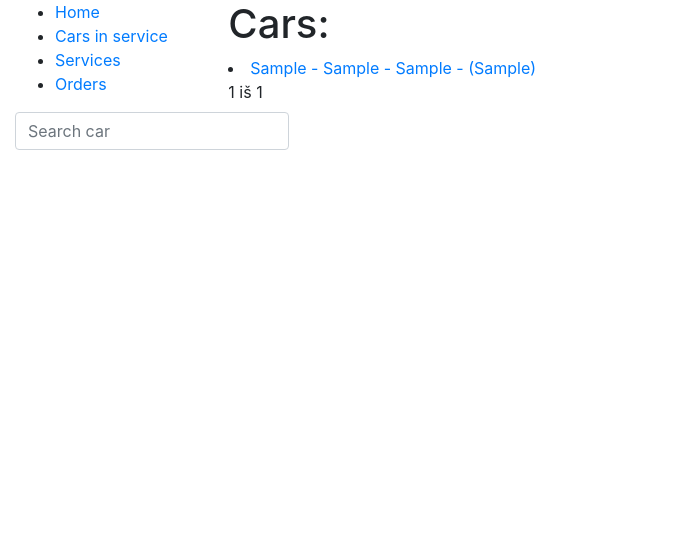
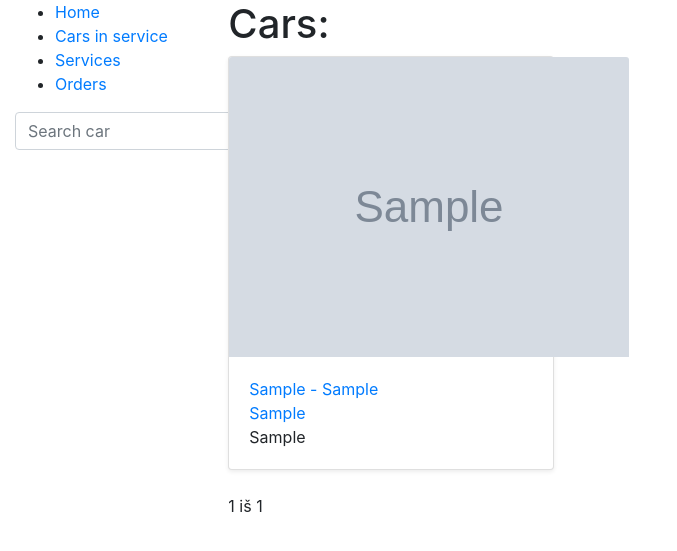
Before and after one commit to makutas/CA_autoservisas, a Django app: page /cars/ in a window 1280 px wide. Shown: the top 551 px of the page, without its empty margins (0-677 px from the left). Run offline with Django 3.2, Linux system fonts and the light colour scheme; tables that the repository leaves empty hold one stand-in row (values such as "Sample post"); grey boxes marked "Sample" are stand-in pictures; some libraries are stand-ins or nearby versions.

Commit message:
feat: add photos to cars

```diff
--- a/autoservice/models.py
+++ b/autoservice/models.py
@@ -23,6 +23,7 @@ class Car(models.Model):
     plate_nr = models.CharField(max_length=20)
     vin_number = models.CharField(max_length=17)
     client = models.CharField(max_length=100)
+    photo = models.ImageField("Photo", upload_to="car_photos", null=True)
 
     def __str__(self):
         return f"{self.client} - {self.car_model} - {self.plate_nr} - {self.vin_number}"
--- /dev/null
+++ b/autoservice/static/css/styles.css
@@ -0,0 +1,10 @@
+.car-photo {
+    width: 400px;
+    height: 300px;
+    object-fit: contain;
+}
+
+.box {
+    inline-size: 400px;
+    overflow-wrap: break-word;
+}
--- a/autoservice/templates/cars.html
+++ b/autoservice/templates/cars.html
@@ -1,14 +1,29 @@
 {% extends 'base.html' %}
 
 {% block content %}
+{% load static %}
 <h1>Cars:</h1>
+<div class="row">
 {% for car in object_list %}
-	<li>
-		<a href="{% url 'specific_car' car.car_id %}">{{car.car_model}} - {{car.car_model.engine}} - ({{car.client}})</a>
-	</li>
+    <div class="col-md-4 d-flex align-items-stretch">
+      <div class="card mb-4 shadow-sm box">
+        {% if car.photo %}
+          <img src="{{ car.photo.url }}" class="card-img-top car-photo"  alt="...">
+        {% else %}
+          <img src="{% static 'media/car_photos/no-image.png' %}" class="card-img-top car-photo">
+        {% endif %}
+        <div class="card-body">
+          <a href="{{ car.car_id }}">
+            <p class="card-text">{{ car.car_model }} </br> {{ car.plate_nr }}</p>
+          </a>
+          <p class="card-text">{{ car.client }}</p>
+        </div>
+      </div>
+    </div>
 {% endfor %}
+</div>
 
-  <div class="pagination">
+<div class="pagination">
     <span class="step-links">
         {% if page_obj.has_previous %}
             <a href="?page=1">&laquo; pirmas</a>
--- a/mysite/settings.py
+++ b/mysite/settings.py
@@ -121,3 +121,8 @@ USE_TZ = True
 # https://docs.djangoproject.com/en/3.0/howto/static-files/
 
 STATIC_URL = '/static/'
+STATIC_ROOT = os.path.join(BASE_DIR, 'static')
+
+# Media folder settings
+MEDIA_URL = '/media/'
+MEDIA_ROOT = os.path.join(BASE_DIR, 'library/static/media')
--- a/mysite/urls.py
+++ b/mysite/urls.py
@@ -15,8 +15,11 @@ Including another URLconf
 """
 from django.contrib import admin
 from django.urls import path, include
+from django.conf import settings
+from django.conf.urls.static import static
 
 urlpatterns = [
     path('admin/', admin.site.urls),
     path('', include('autoservice.urls')),
-]
+] + (static(settings.STATIC_URL, document_root=settings.STATIC_ROOT) +
+     static(settings.MEDIA_URL, document_root=settings.MEDIA_ROOT))
```
Also changed, not shown: autoservice/templates/specific_car.html (+7 -0 lines).
